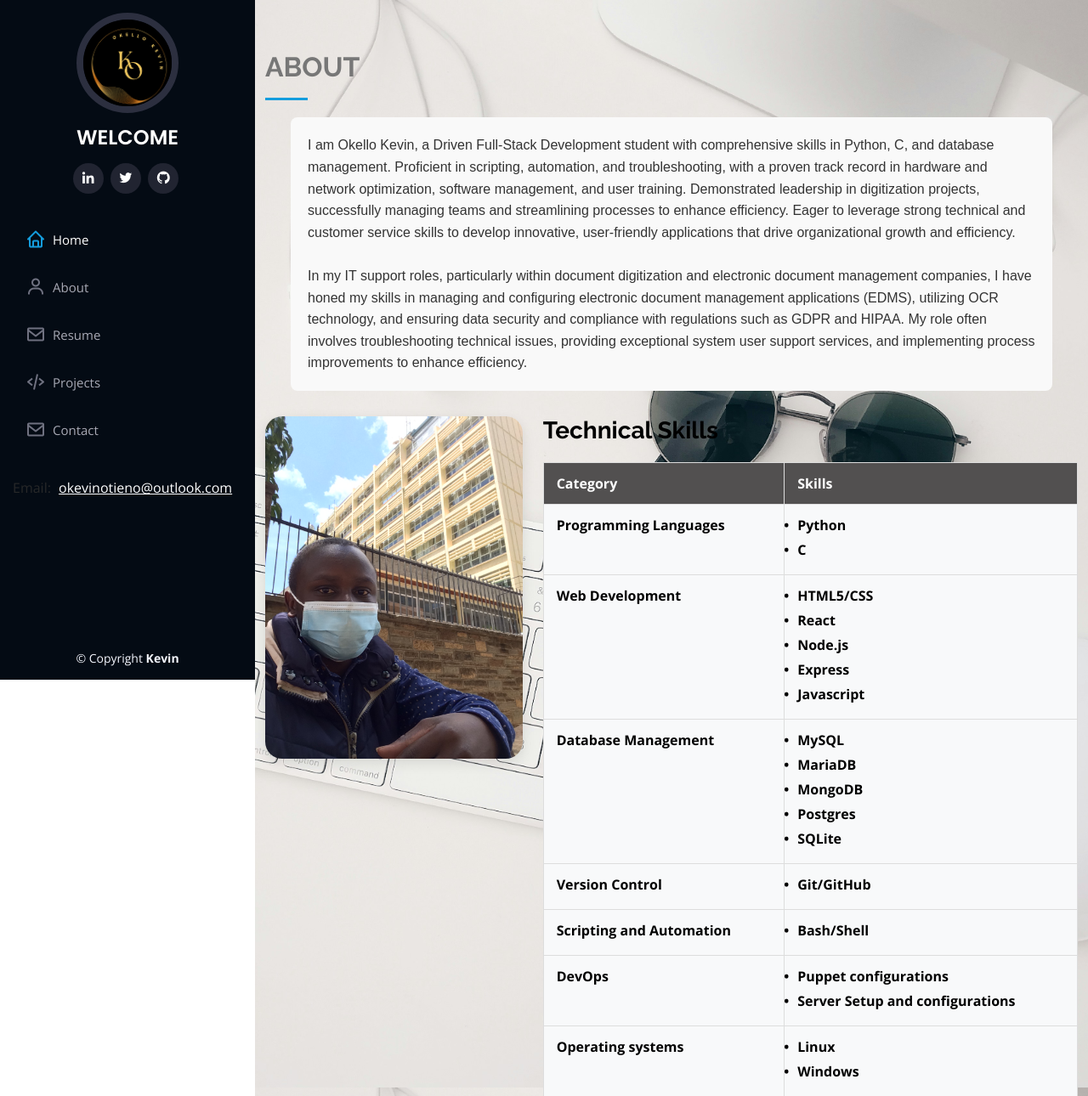
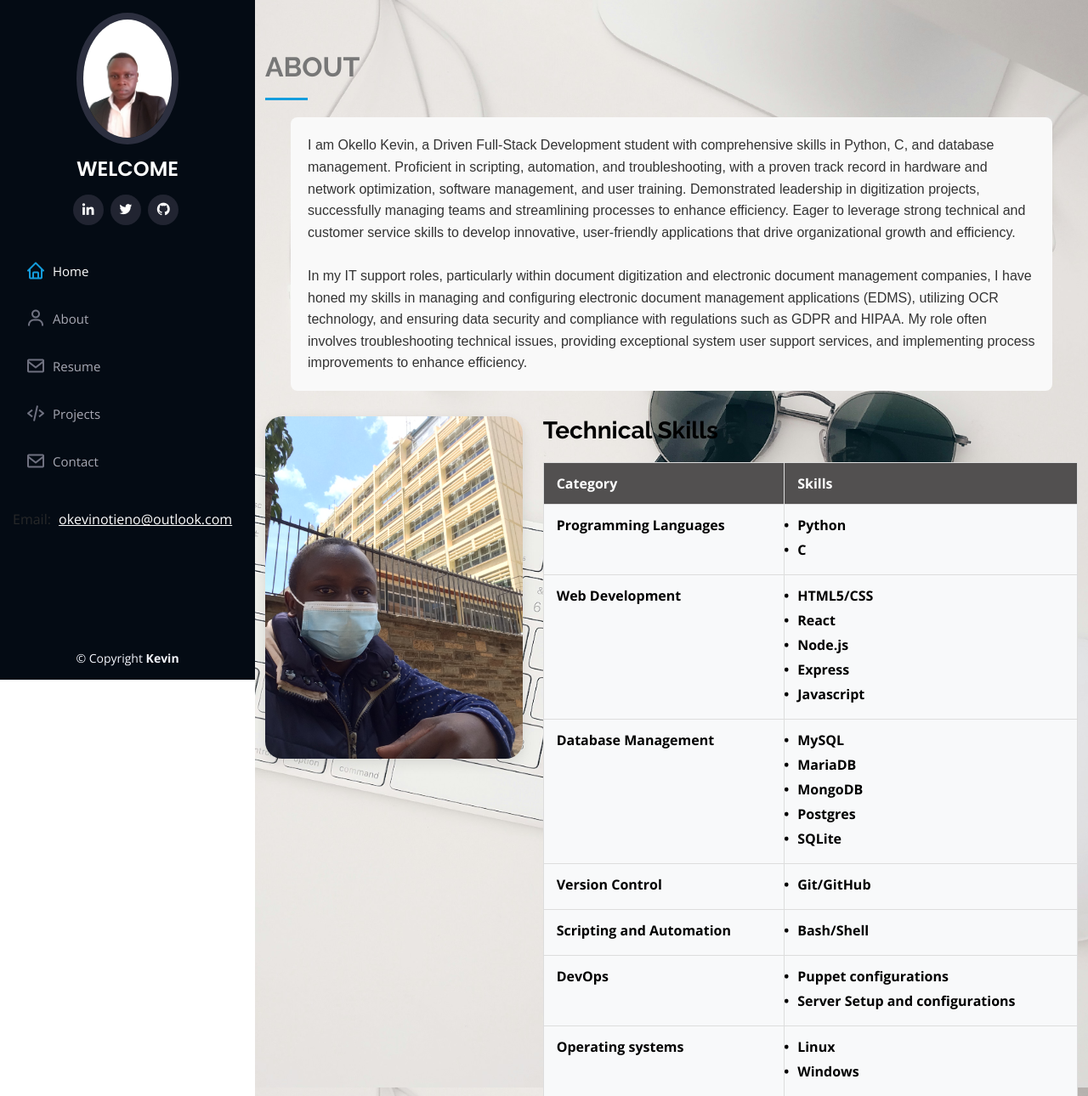
Before and after one commit to Aellun/my_portfolio, a Django app: page /about/ in a window 1280 px wide. Shown: the top 1290 px of the page at 85% size. Run offline with Django 3.2, Linux system fonts and the light colour scheme; parts of the project's set-up code (start-up, migrations or seed data) failed here and were passed over; some libraries are stand-ins or nearby versions.

Commit message:
updated profile photo

```diff
--- a/templates/basic.html
+++ b/templates/basic.html
@@ -43,7 +43,7 @@
     <div class="d-flex flex-column">
 
       <div class="profile">
-        <img src="{% static 'assets/img/logo.png' %}" alt="" class="img-fluid rounded-circle">
+        <img src="{% static 'assets/img/profile.jpg' %}" alt="" class="img-fluid rounded-circle">
         <h1 class="text-light"><a href="index.html">WELCOME</a></h1>
         <div class="social-links mt-3 text-center">
           <a href="https://www.linkedin.com/in/okello-kevin/" target="_blank" class="linkedin"><i class="bx bxl-linkedin"></i></a>
```
Also changed, not shown: static/assets/img/member-001.jpg (deleted), static/assets/img/profile.jpg (added).
